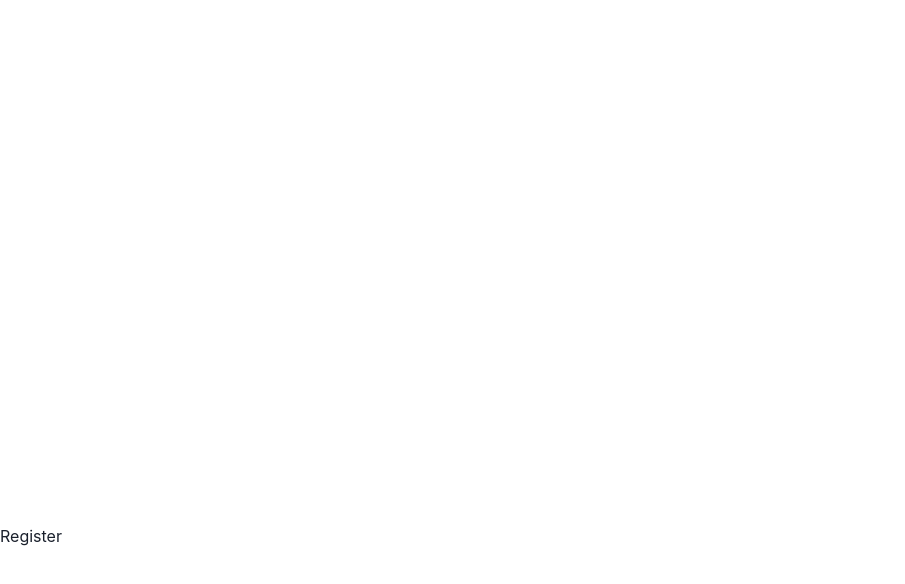
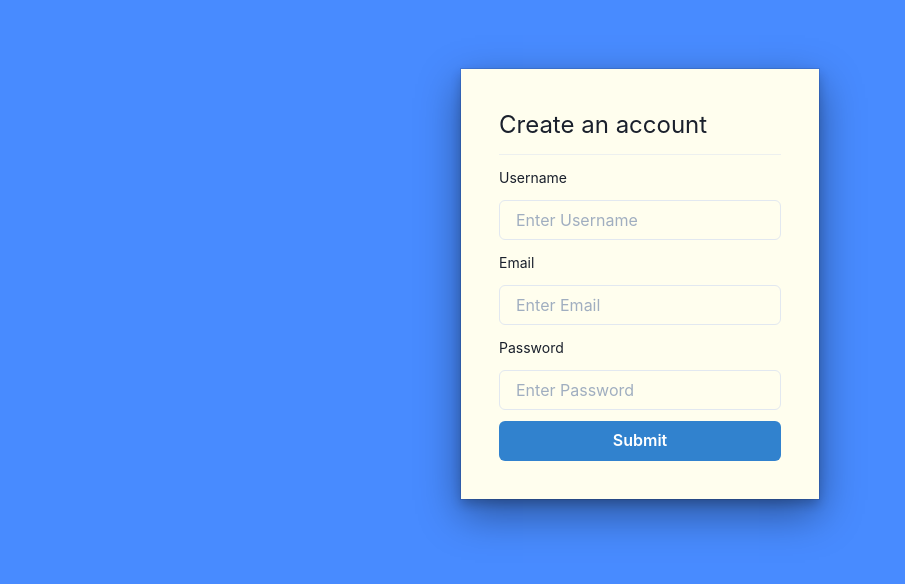
Before and after one commit to ThomasRainford/simple-notes-app, a Next.js app in the folder client/: page /account/register in a window 1280 px wide. Shown: the part 116-700 px from the top of the page, without its empty margins (0-905 px from the left). Built offline with nearby package versions, Linux system fonts and the light colour scheme.

Commit message:
Complete UI for register page.

```diff
--- a/client/pages/account/register.tsx
+++ b/client/pages/account/register.tsx
@@ -1,4 +1,4 @@
-import { Box, Center, Flex } from '@chakra-ui/react'
+import { Box, Button, Center, Divider, Flex, Heading, Input, Stack, Text } from '@chakra-ui/react'
 import React from 'react'
 
 interface Props {
@@ -7,11 +7,23 @@ interface Props {
 
 const Register = (props: Props) => {
    return (
-      <Flex mt="50%">
-         <Flex>
-            Register
-         </Flex>
-      </Flex>
+      <Flex justify="center" align="center" h="100vh" w="100vw" backgroundColor="#488BFF">
+         <Flex direction="column" p="3%" backgroundColor="#fffeee" boxShadow="dark-lg">
+            <Text fontSize="2xl">Create an account</Text>
+            <Center py="4%">
+               <Divider orientation="horizontal" />
+            </Center>
+            <Stack spacing="3" pb="4%">
+               <Text fontSize="sm">Username</Text>
+               <Input placeholder="Enter Username" />
+               <Text fontSize="sm">Email</Text>
+               <Input placeholder="Enter Email" />
+               <Text fontSize="sm">Password</Text>
+               <Input placeholder="Enter Password" />
+            </Stack>
+            <Button colorScheme="blue">Submit</Button>
+         </Flex >
+      </Flex >
    )
 }
 
```
